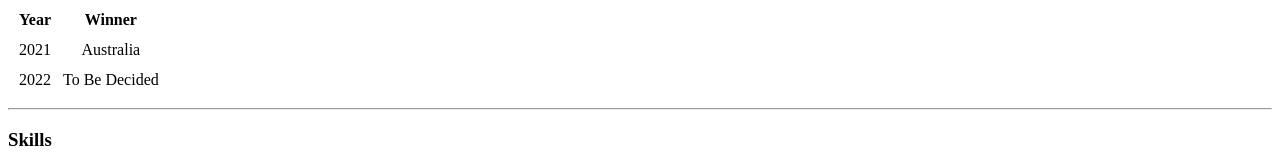
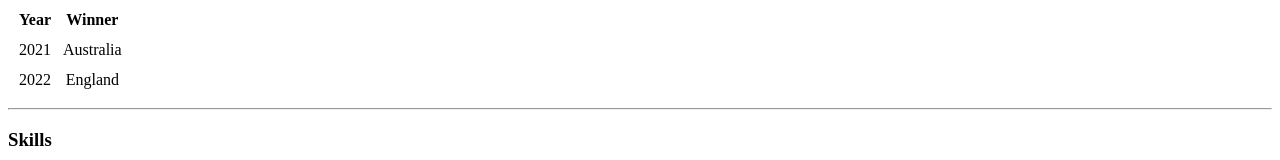
Before and after one commit to Hannan518/cv, a plain HTML site: page index.html in a window 1280 px wide. Shown: the part 443-603 px from the top of the page. Drawn offline with Linux system fonts and the light colour scheme.

Commit message:
Update index.html

```diff
--- a/index.html
+++ b/index.html
@@ -42,7 +42,7 @@
       </tr>
       <tr align="center">
         <td>2022</td>
-        <td>To Be Decided</td>
+        <td>England</td>
       </tr>
     </tbody>
   </table>
```
